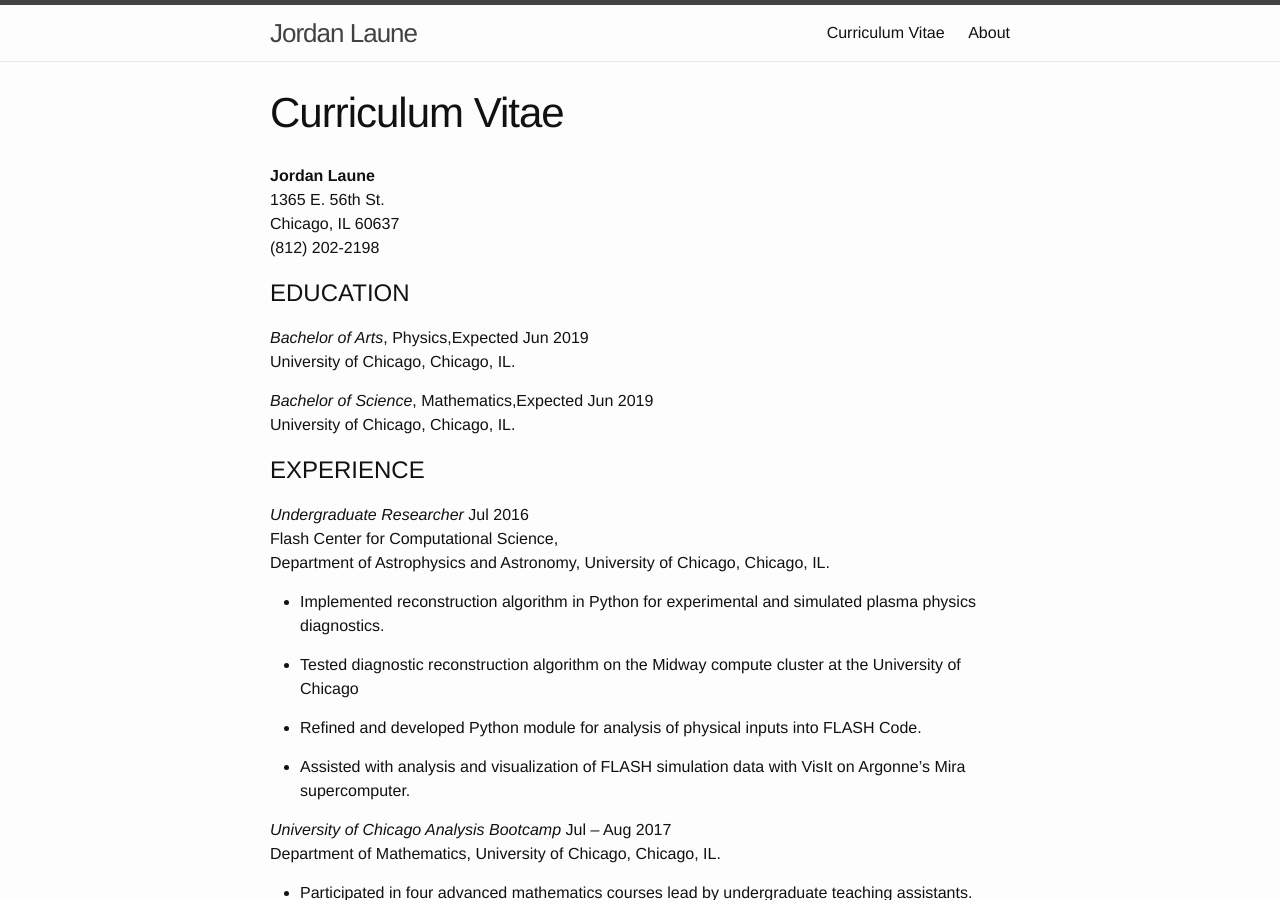
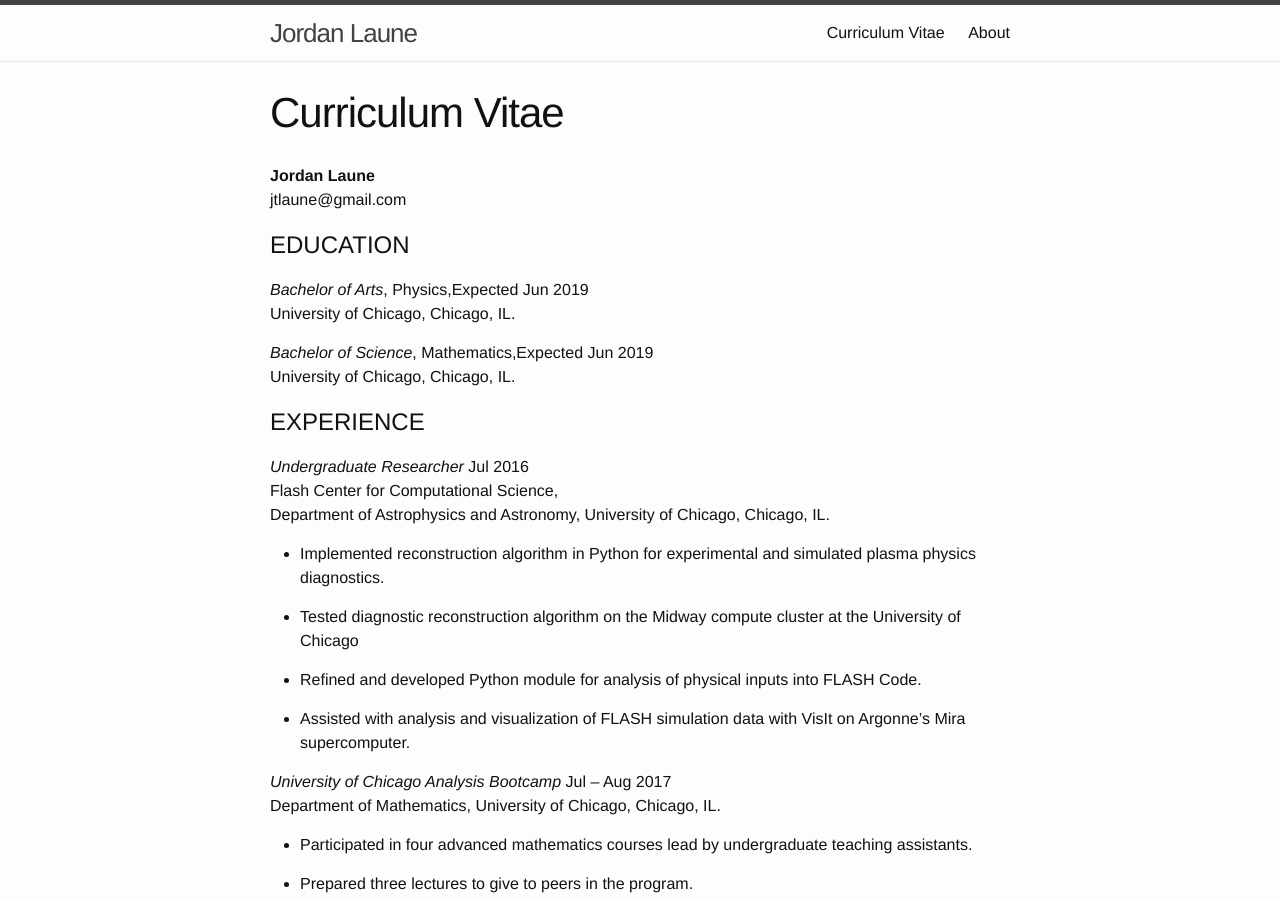
Before and after one commit to jtlaune/jtlaune.github.io, a Jekyll site: the page built from CV.md, in a window 1280 px wide and 900 px high. Built offline with Jekyll 4.4.1, drawn with Linux system fonts in a browser that asks for light colours.

Commit message:
Update CV

```diff
--- a/CV.md
+++ b/CV.md
@@ -5,9 +5,7 @@ permalink: /cv/
 ---
 
 **Jordan Laune**<br>
-1365 E. 56th St.<br>
-Chicago, IL 60637<br>
-(812) 202-2198<br>
+jtlaune@gmail.com
 
 EDUCATION
 =========
```
